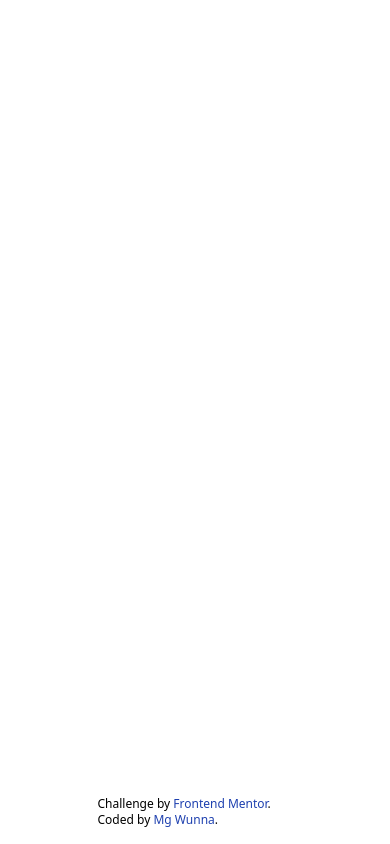
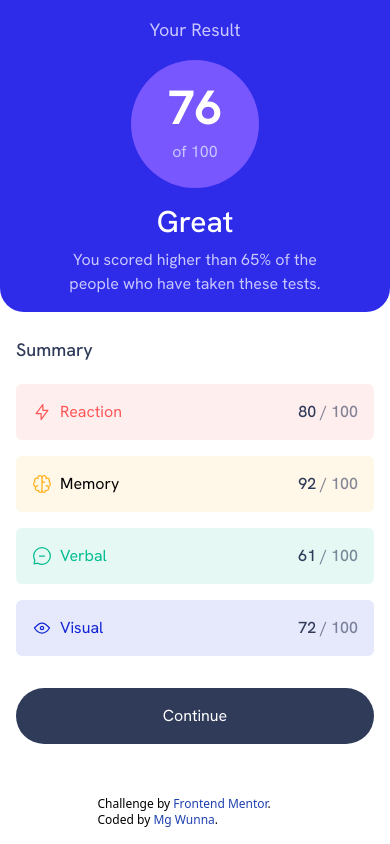
Before and after one commit to mg-wunna/frontend-mentor--results-summary-component, a website: page index.html in a window 390 px wide. Drawn offline with Linux system fonts and the light colour scheme.

Commit message:
feat: 🎸 add mobile design without gradient color

```diff
--- a/index.html
+++ b/index.html
@@ -19,6 +19,75 @@
     <link rel="stylesheet" href="./style.min.css" />
   </head>
   <body>
+    <div class="font-hanken-grotesk">
+      <div class="bg-gradients-light-royal-blue rounded-b-3xl p-4">
+        <h1 class="text-neutral-light-lavender text-center text-lg">
+          Your Result
+        </h1>
+        <div
+          class="w-32 h-32 rounded-full bg-gradients-light-slate-blue mx-auto my-4 flex flex-col items-center justify-center gap-y-2"
+        >
+          <p class="text-neutral-white text-5xl font-bold">76</p>
+          <span class="text-neutral-light-lavender">of 100</span>
+        </div>
+        <div>
+          <h2 class="text-3xl text-neutral-white text-center font-medium">
+            Great
+          </h2>
+          <p class="text-center mt-2 text-neutral-light-lavender w-64 mx-auto">
+            You scored higher than 65% of the people who have taken these tests.
+          </p>
+        </div>
+      </div>
+      <div class="p-4">
+        <h2 class="text-neutral-dark-gray-blue text-lg font-medium mb-5 mt-2">
+          Summary
+        </h2>
+        <div class="w-full space-y-4">
+          <div
+            class="flex items-center gap-2 rounded-md px-4 py-4 bg-primary-light-red/10"
+          >
+            <img src="./assets/images/icon-reaction.svg" />
+            <p class="text-primary-light-red">Reaction</p>
+            <p class="ml-auto text-neutral-dark-gray-blue/60 font-medium">
+              <span class="text-neutral-dark-gray-blue">80</span> / 100
+            </p>
+          </div>
+          <div
+            class="flex items-center gap-2 rounded-md px-4 py-4 bg-primary-orangey-yellow/10"
+          >
+            <img src="./assets/images/icon-memory.svg" />
+            <p class="text-primary-orangey-yello">Memory</p>
+            <p class="ml-auto text-neutral-dark-gray-blue/60 font-medium">
+              <span class="text-neutral-dark-gray-blue">92</span> / 100
+            </p>
+          </div>
+          <div
+            class="flex items-center gap-2 rounded-md px-4 py-4 bg-primary-green-teal/10"
+          >
+            <img src="./assets/images/icon-verbal.svg" />
+            <p class="text-primary-green-teal">Verbal</p>
+            <p class="ml-auto text-neutral-dark-gray-blue/60 font-medium">
+              <span class="text-neutral-dark-gray-blue">61</span> / 100
+            </p>
+          </div>
+          <div
+            class="flex items-center gap-2 rounded-md px-4 py-4 bg-primary-cobalt-blue/10"
+          >
+            <img src="./assets/images/icon-visual.svg" />
+            <p class="text-primary-cobalt-blue">Visual</p>
+            <p class="ml-auto text-neutral-dark-gray-blue/60 font-medium">
+              <span class="text-neutral-dark-gray-blue">72</span> / 100
+            </p>
+          </div>
+        </div>
+        <button
+          class="bg-neutral-dark-gray-blue mt-8 text-neutral-white w-full py-4 rounded-full"
+        >
+          Continue
+        </button>
+      </div>
+    </div>
     <!--
       Your Result
       76
```
Also changed, not shown: style.min.css.
